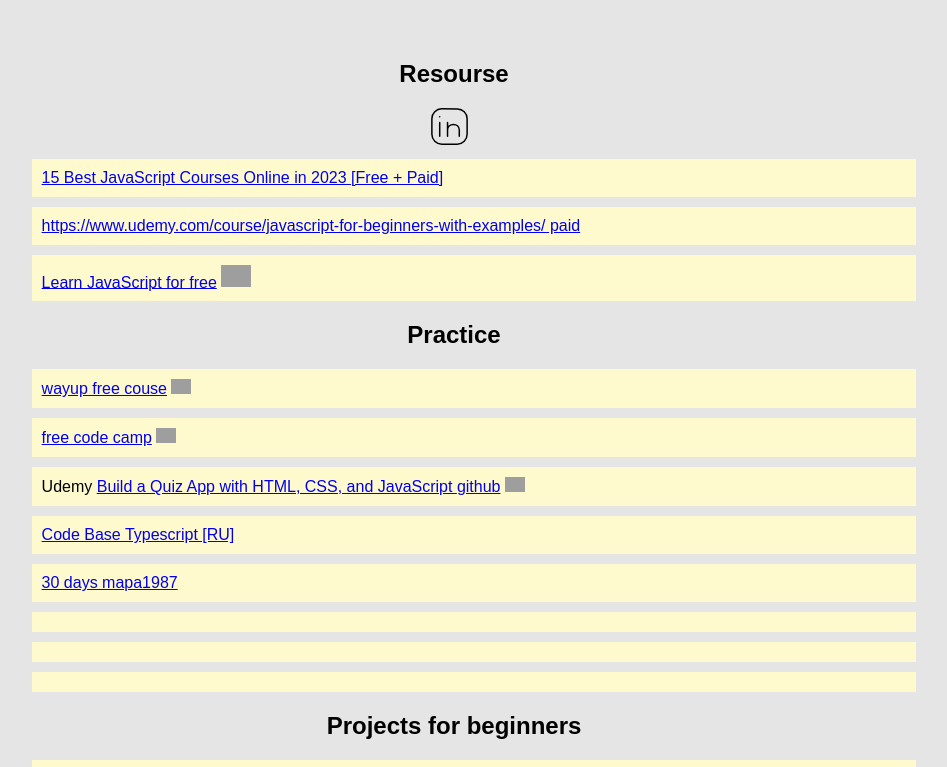
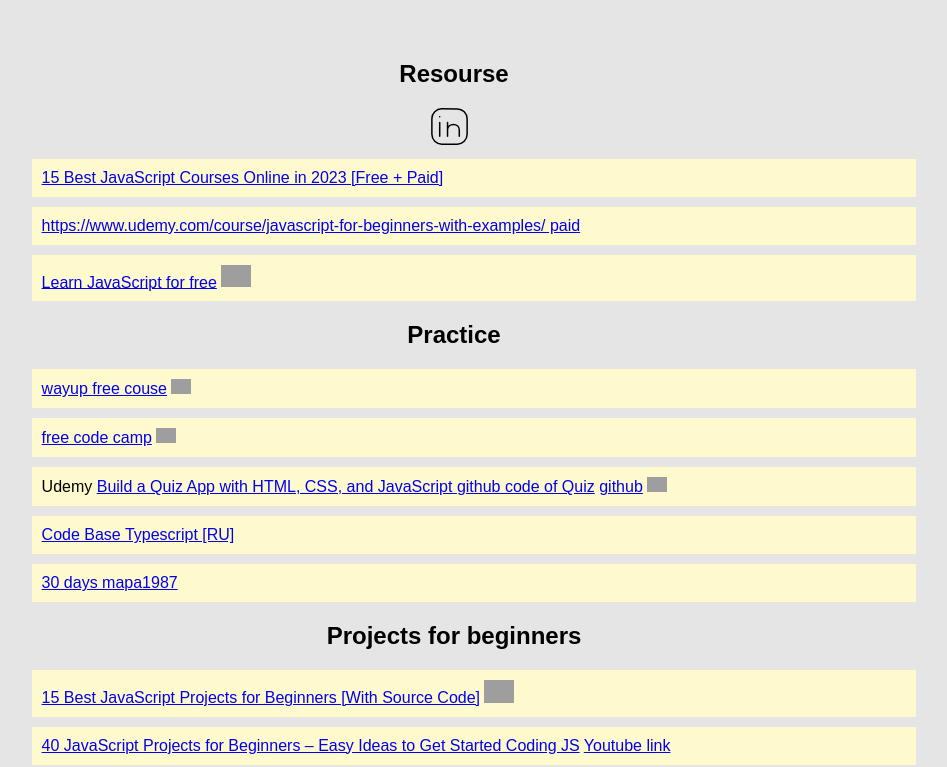
Before and after one commit to masha-padalko/learn-javascript, a plain HTML site: page index.html in a window 1280 px wide. Shown: the part 159-926 px from the top of the page, without its empty margins (186-1133 px from the left). Drawn offline with Linux system fonts and the light colour scheme; grey boxes are pictures that could not be loaded.

Commit message:
add youtube link freecodecamp

```diff
--- a/index.html
+++ b/index.html
@@ -65,6 +65,9 @@
           href="https://www.udemy.com/course/build-a-quiz-app-with-html-css-and-javascript"
           >Build a Quiz App with HTML, CSS, and JavaScript
         </a>
+        <a href="https://github.com/masha-padalko/quiz-udemy"
+          >github code of Quiz</a
+        >
         <a
           href="https://github.com/jamesqquick/Build-A-Quiz-App-With-HTML-CSS-and-JavaScript"
           >github</a
@@ -83,9 +86,6 @@
       <li>
         <a href="https://courses.wesbos.com/account">30 days mapa1987</a>
       </li>
-      <li></li>
-      <li></li>
-      <li></li>
     </ul>
     <h2>Projects for beginners</h2>
     <ul>
@@ -104,6 +104,9 @@
           href="https://www.freecodecamp.org/news/javascript-projects-for-beginners/"
           >40 JavaScript Projects for Beginners – Easy Ideas to Get Started
           Coding JS</a
+        >
+        <a href="https://www.youtube.com/watch?v=3PHXvlpOkf4&t=1825s"
+          >Youtube link</a
         >
       </li>
     </ul>
```
